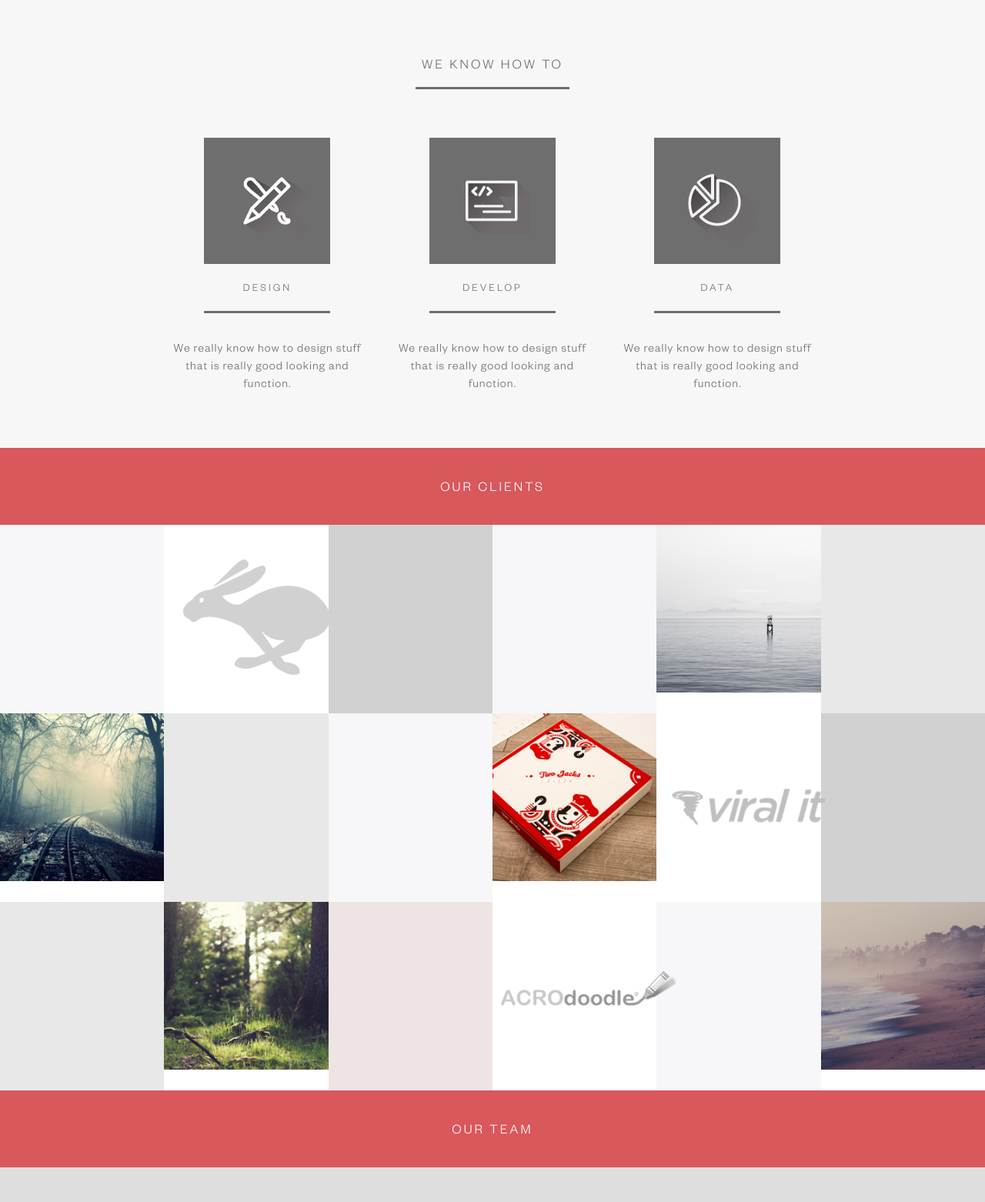
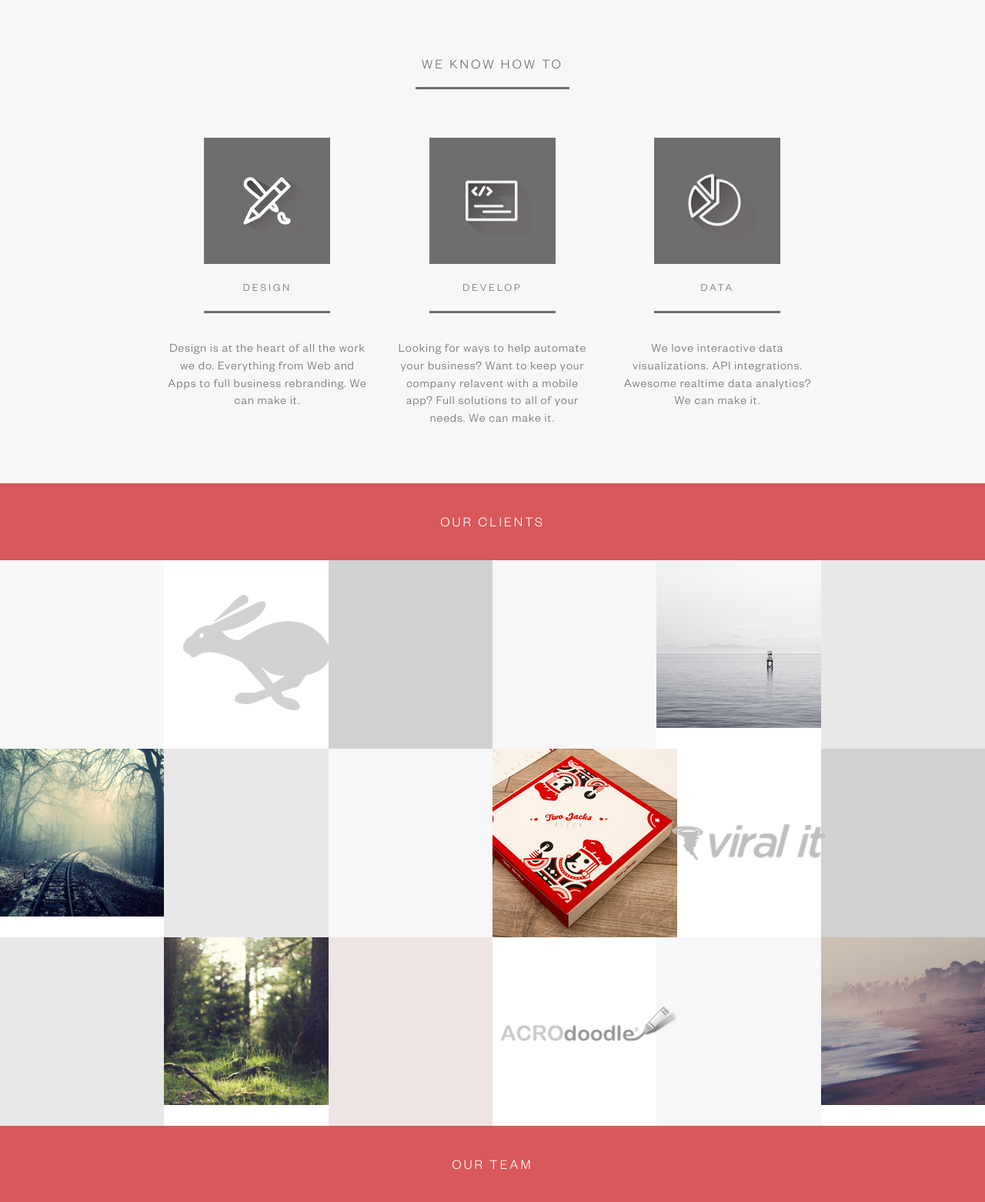
Before and after one commit to inphomercial/grayfieldstudios.com, a PHP site: page / in a window 1280 px wide. Shown: the part 987-2549 px from the top of the page at 77% size. Run offline with PHP 8.4, Linux system fonts and the light colour scheme; some libraries are stand-ins or nearby versions.

Commit message:
Fixed twojacks work section, added rough draft of text

```diff
--- a/css/greyfield.css
+++ b/css/greyfield.css
@@ -126,7 +126,7 @@ section.work {
 
 .work-box:hover .overlay {
     display: block;
-    opacity: 0.35;
+    opacity: 0.45;
     background: black;
     -webkit-transition: opacity .25s ease-in-out;
     -moz-transition: opacity .25s ease-in-out;
@@ -143,6 +143,7 @@ section.work {
     top: 0;
     left: 0;
     opacity: 0;
+    z-index: 2;
 }
 
 .work-text-group {
@@ -201,6 +202,12 @@ section.work {
     bottom: 110px !important;
     width: 230px !important;
     left: 11px !important;
+}
+
+#work-twojacks {
+    width: 240px !important;
+    left: 0 !important;
+    bottom: 0 !important;
 }
 
 .work-offwhite {
--- a/index.html
+++ b/index.html
@@ -81,8 +81,8 @@
                                 <h5 class="subtitle">DESIGN</h5>
                                 <hr class="subtitle-divider">
                                 <p>
-                                    We really know how to design stuff that is really
-                                    good looking and function.
+                                Design is at the heart of all the work we do. Everything from Web and Apps to full business rebranding.
+                                We can make it.
                                 </p>
                             </div>
                             <div class="col-lg-4">
@@ -90,8 +90,8 @@
                                 <h5 class="subtitle">DEVELOP</h5>
                                 <hr class="subtitle-divider">
                                 <p>
-                                    We really know how to design stuff that is really
-                                    good looking and function.
+                                Looking for ways to help automate your business? Want to keep your company relavent with a mobile app?
+                                Full solutions to all of your needs. We can make it.
                                 </p>
                             </div>
                             <div class="col-lg-4">
@@ -99,8 +99,7 @@
                                 <h5 class="subtitle">DATA</h5>
                                 <hr class="subtitle-divider">
                                 <p>
-                                    We really know how to design stuff that is really
-                                    good looking and function.
+                                We love interactive data visualizations. API integrations. Awesome realtime data analytics? We can make it.
                                 </p>
                             </div>
                         </div>
@@ -156,10 +155,11 @@
                 <div class="col-lg-2 no-padding">
                     <div class="work-box">
                         <span class="overlay"></span>
-                        <img src="img/work/twojacks.png" class="full"></img>
+                        <img src="img/work/twojacks.png" id="work-twojacks" class="logo"></img>
                         <div class="work-text-group">
                             <p class="work-text">TWO JACKS PIZZA</p>
-                            <p class="work-text">CONCEPT REBRANDING<p>
+                            <p class="work-text">CONCEPT<p>
+                            <p class="work-text">REBRANDING<p>
                         </div>
                     </div>
                 </div>
```
